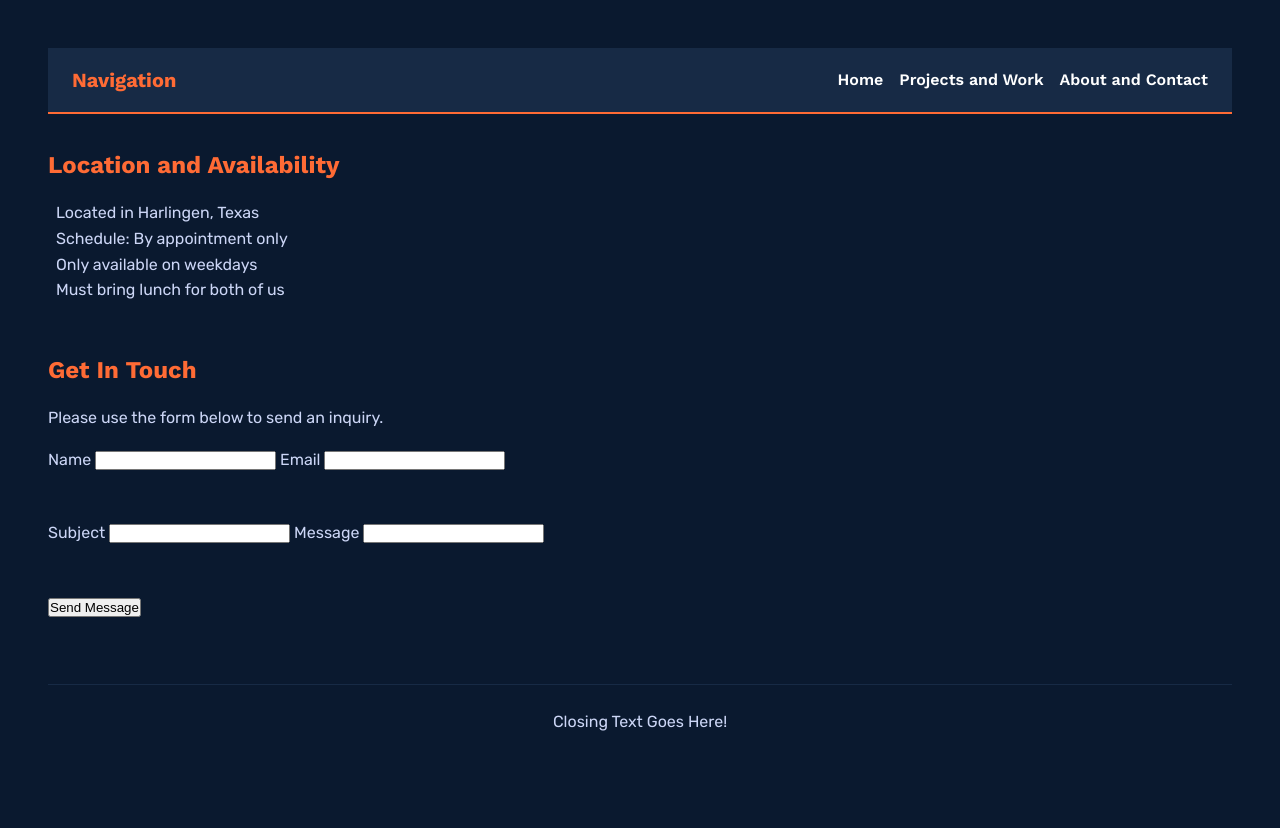
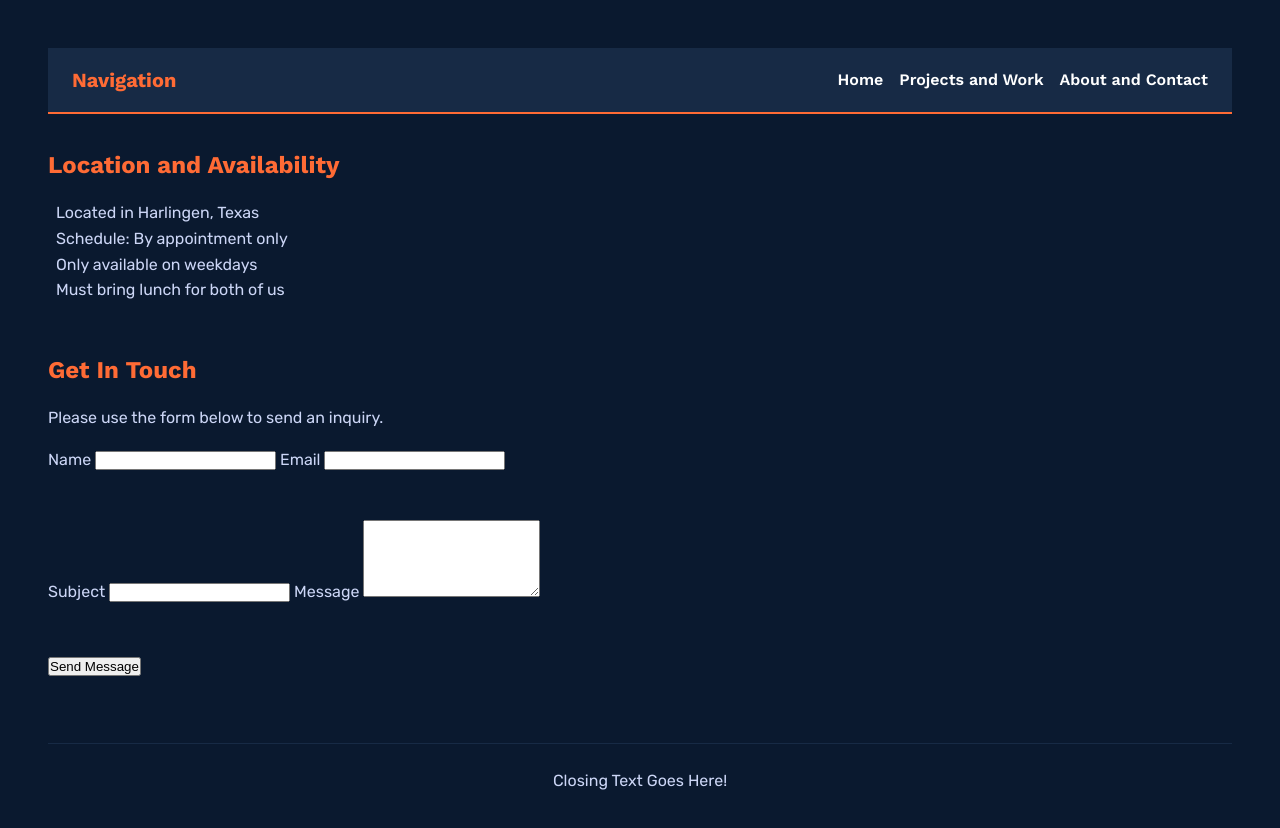
Before and after one commit to StephenVela88/Dev-140, a plain HTML site: page About&Contact.html in a window 1280 px wide. Before the commit the page ends 800 px from the top, so only its background shows below. Drawn offline with nearby package versions, Linux system fonts and the light colour scheme.

Commit message:
forms edit

```diff
--- a/About&Contact.html
+++ b/About&Contact.html
@@ -43,7 +43,7 @@
     <label for="subject">Subject</label>
     <input id="subject" type="text" value="" name="subject">
     <label for="message">Message</label>
-    <input id="message" type="text" value="" name="message">
+    <textarea id="message" value="" name="message" rows="5"></textarea>
     </section>
   <button type="submit">Send Message</button>
 </form>
```
